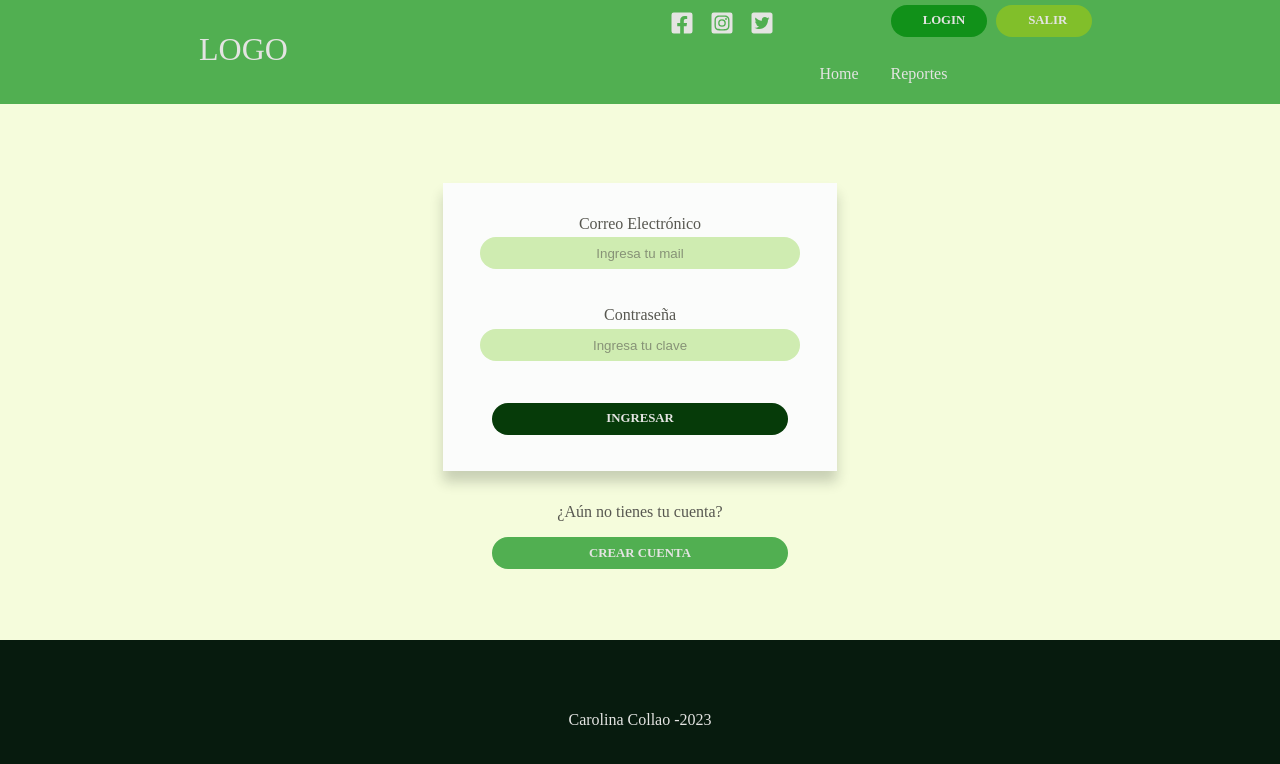
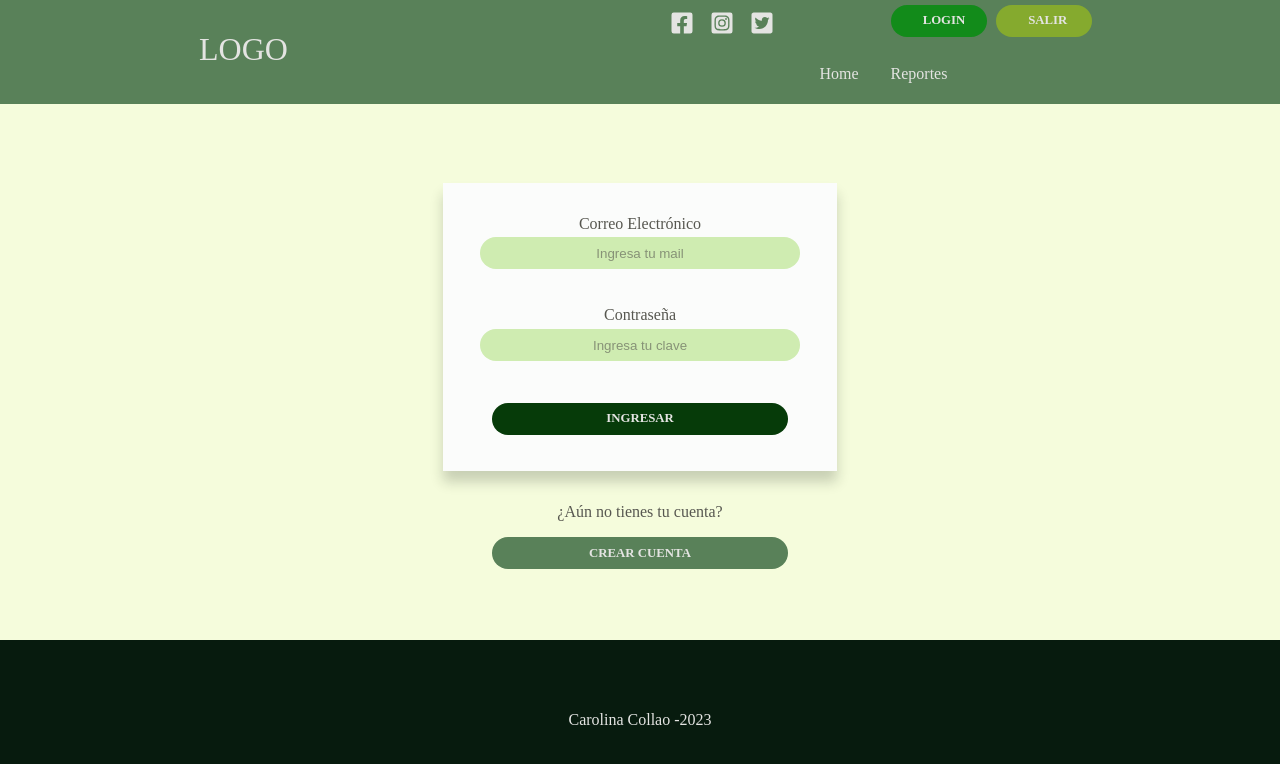
Before and after one commit to CarolinaCollao/app-reporte-mascotas, a React (Vite) app: page /login in a window 1280 px wide. Shown: the top 764 px of the page. Built offline with nearby package versions, Linux system fonts and the light colour scheme; a web font is replaced by a local one.

Commit message:
coorección: llevar useEffect a context

```diff
--- a/src/context/Context.jsx
+++ b/src/context/Context.jsx
@@ -11,6 +11,24 @@ export const ContextProvider = (props) => {
     const [datosBase, setDatosBase] = useState([]);
 
     const [lstProductos, setLstProductos] = useState([]);
+
+       //llamado a la api de reportes
+  const url = '../../src/data/reportes.json';
+
+  //renderización de la data de la api de reportes
+const consultarInformacion = async () => {
+  const response = await fetch(url);
+  const data = await response.json();
+  setDatosBase(data);
+}
+
+useEffect(() => {
+  consultarInformacion();
+}, []);
+
+console.log('context')
+console.log(datosBase)
+
 
     const lstUsuarios = [
         {
--- a/src/pages/publicar/Publicar.jsx
+++ b/src/pages/publicar/Publicar.jsx
@@ -41,7 +41,6 @@ const Publicar = () => {
       category: petCategory,
       raza: petRace,
       img: petPhoto,
-      state: petState,
       date: petDate,
       description: petDescription
     }]);
--- a/src/pages/reportes/Reportes.jsx
+++ b/src/pages/reportes/Reportes.jsx
@@ -13,24 +13,6 @@ const Reportes = () => {
     //creación de los estados para controlar los input
   const [filter, setFilter] = useState("all");
   const [search, setSearch] = useState("");
-
-    //llamado a la api de reportes
-  const url = '../../src/data/reportes.json';
-
-    //renderización de la data de la api de reportes
-  const consultarInformacion = async () => {
-    const response = await fetch(url);
-    const data = await response.json();
-    setDatosBase(data);
-  }
-
-  useEffect(() => {
-    consultarInformacion();
-  }, []);
-
-  console.log('reportes')
-  console.log(datosBase)
-
 
 
   return (
--- a/src/scss/abstract/_variables.scss
+++ b/src/scss/abstract/_variables.scss
@@ -14,7 +14,7 @@ $bg-green: rgb(207, 236, 177);
 $bg-dark: rgb(131, 136, 125);
 $text-ligth: rgb(228, 228, 226);
 $text-dark: rgb(87, 87, 80);
-$primary-color: rgb(81, 175, 81);
+$primary-color: rgb(89, 129, 89);
 $secondary-color: rgb(6, 59, 9);
 $highlight-color: rgb(165, 201, 4);
 
```
